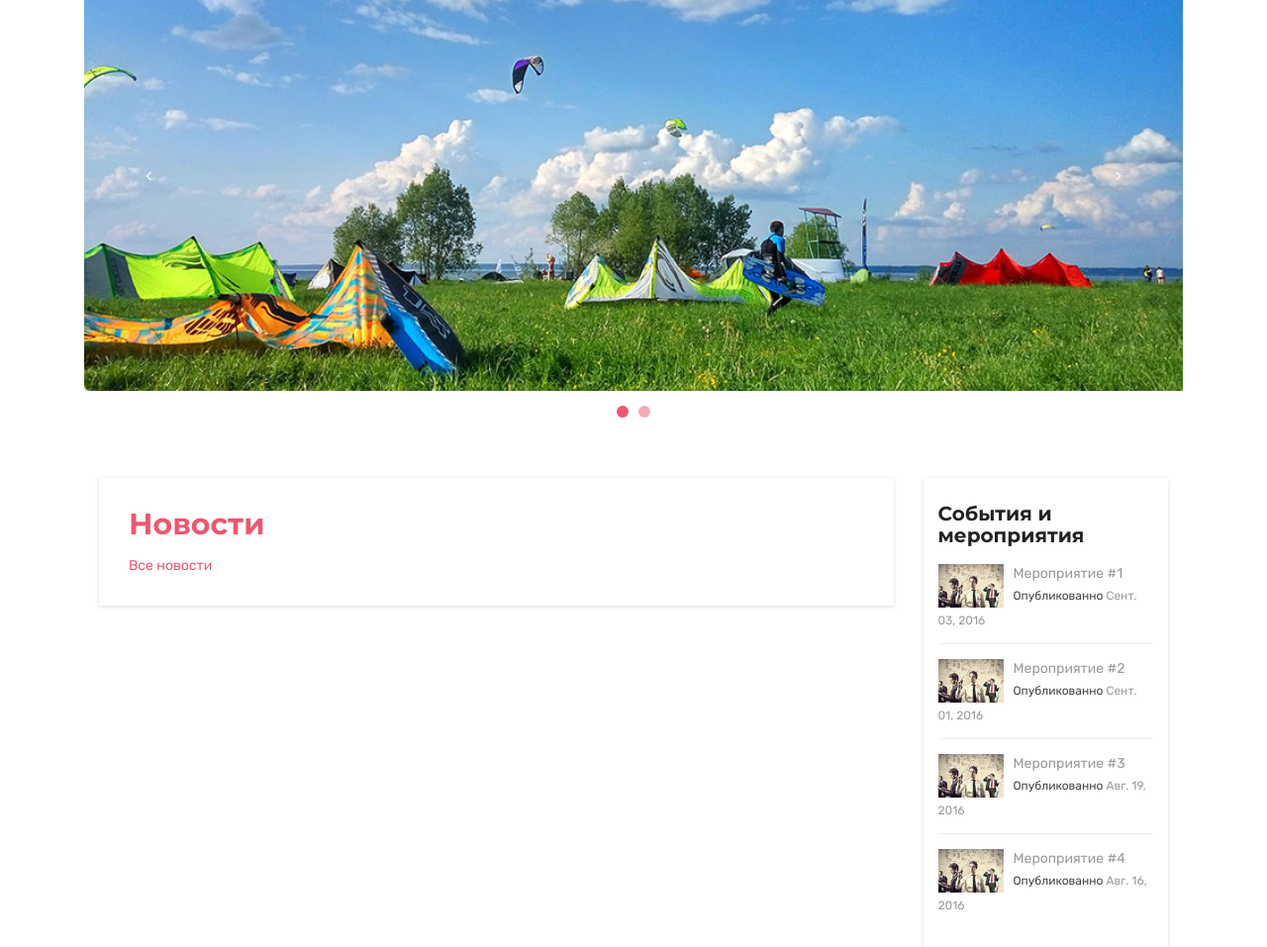
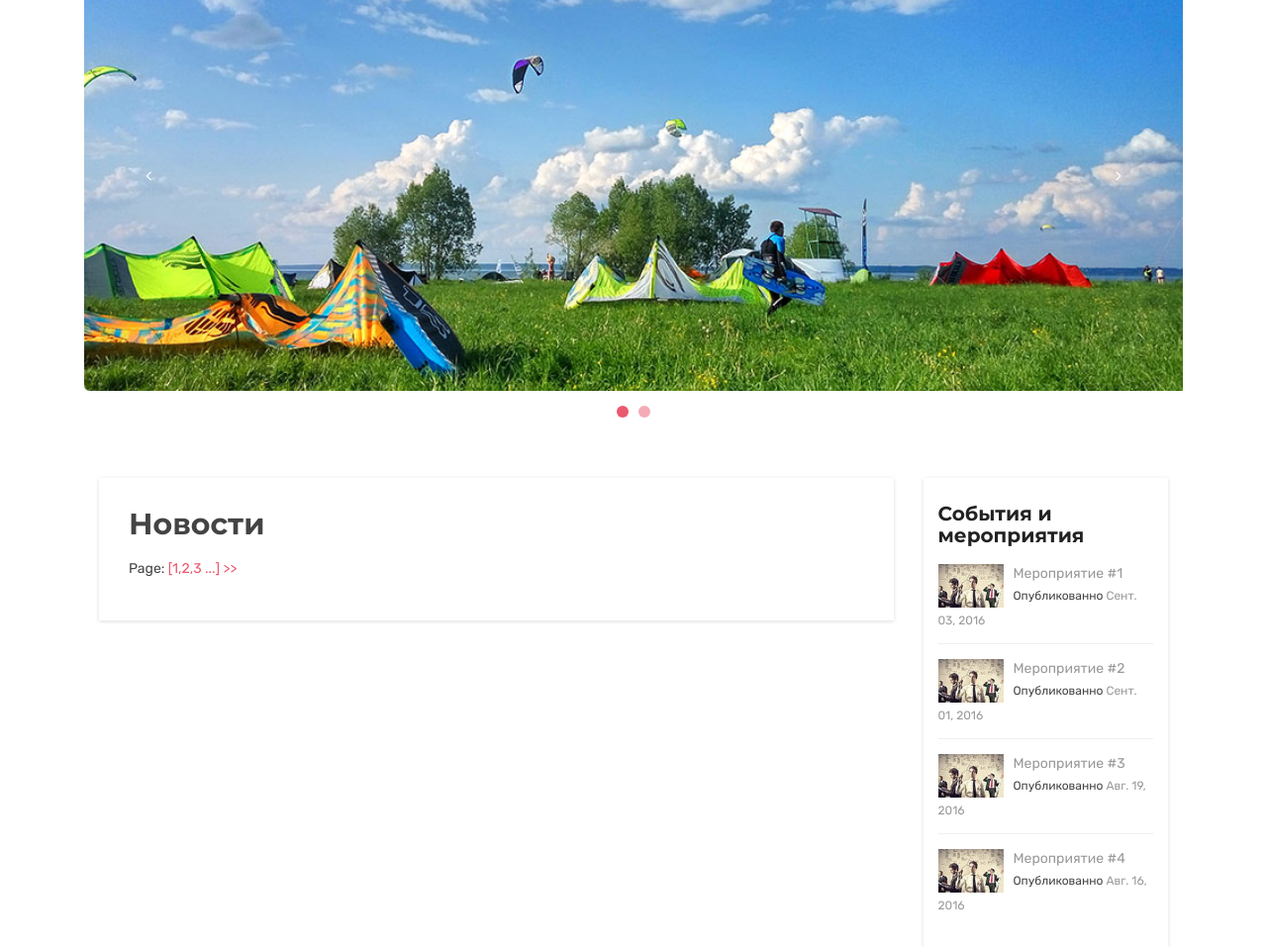
Before and after one commit to kolun4ik/diplom_kiteup, a Django app: page /club-news/ in a window 1280 px wide. Shown: the part 176-1133 px from the top of the page at 99% size. Run offline with Django 3.2, Linux system fonts and the light colour scheme; data that the repository does not hold is empty; some libraries are stand-ins or nearby versions.

Commit message:
Шаблоны рефакторизованны, удалены жестко кодированные ссылки (не все, а только учавствующие в функционале

```diff
--- a/functional_tests/test_news_creation.py
+++ b/functional_tests/test_news_creation.py
@@ -1,6 +1,4 @@
 from .base import FunctionalTest
-
-
 
 
 class NewVisitorTest(FunctionalTest):
--- a/news/templates/base.html
+++ b/news/templates/base.html
@@ -46,14 +46,14 @@
             <div class="text-center"><h1>Кайт клуб "Вверх"</h1></div>
              <nav class="navbar navbar-toggleable-sm navbar-light bg-black">
               <div class="container">
-                <a class="navbar-brand" href="index.html"><img src="/static/bootstrap/img/logo-1.png" alt=""></a>
+                <a class="navbar-brand" href="{% url 'index' %}"><img src="/static/bootstrap/img/logo-1.png" alt=""></a>
                 <button class="navbar-toggler" type="button" data-toggle="collapse" data-target="#navbar4" aria-expanded="false" aria-label="Toggle navigation">
                   <i class="fa fa-bars"></i>
                 </button>
                 <div class="collapse navbar-collapse justify-content-end" id="navbar4">
                   <ul class="navbar-nav">
                     <li class="nav-item">
-                      <a class="nav-link" href="/">Главная</a>
+                      <a class="nav-link" href="{% url 'index' %}">Главная</a>
                     </li>
                     <li class="nav-item">
                       <a class="nav-link" href="#">Кайт школа</a>
@@ -62,7 +62,7 @@
                       <a class="nav-link" href="#">ЧаВо?</a>
                     </li>
                     <li class="nav-item">
-                      <a class="nav-link" href="/club-news/">Новости</a>
+                      <a class="nav-link" href="{% url 'news_view' ''%}">Новости</a>
                     </li>
                     <li class="nav-item">
                       <a class="nav-link" href="#">Статьи</a>
--- a/news/templates/club_news.html
+++ b/news/templates/club_news.html
@@ -1,12 +1,12 @@
 {% extends 'base.html' %}
 {% block news %}
-    <h2><a href="#">Новости</a></h2>
+    <h2>Новости</h2>
     <ul class="list-style pl-0" id="id_news_list">
         {% for item in items %}
         <li id="id_item_news">
-            <i class="fa fa-anchor grey" aria-hidden="true"></i><a href="/club-news/{{ item.id }}">{{ item.text}}</a>
+            <i class="fa fa-anchor grey" aria-hidden="true"></i><a href="{% url 'news_view' item.id }%">{{ item.text}}</a>
         </li>
         {% endfor %}
     </ul>
-    <a href="club-news">Все новости</a>
+    <p>Page: <a href="">[1,2,3 ...] >> </a></p>
 {% endblock %}
--- a/news/templates/index.html
+++ b/news/templates/index.html
@@ -1,12 +1,12 @@
 {% extends 'base.html' %}
 {% block news %}
-<h2><a href="#">Новости</a></h2>
+<h2>Новости</h2>
 <ul class="list-style pl-0" id="id_news_list">
 {% for item in items %}
 <li id="id_item_news">
-  <i class="fa fa-anchor grey" aria-hidden="true"></i><a href="/club-news/{{ item.id }}">{{ item.text}}</a>
+  <i class="fa fa-anchor grey" aria-hidden="true"></i><a href="{% url 'news_view' item.id %}">{{ item.text}}</a>
 </li>
 {% endfor %}
 </ul>
-<a href="club-news">Все новости</a>
+<a href="{% url 'news_view' '' %}">Все новости</a>
 {% endblock %}
```
